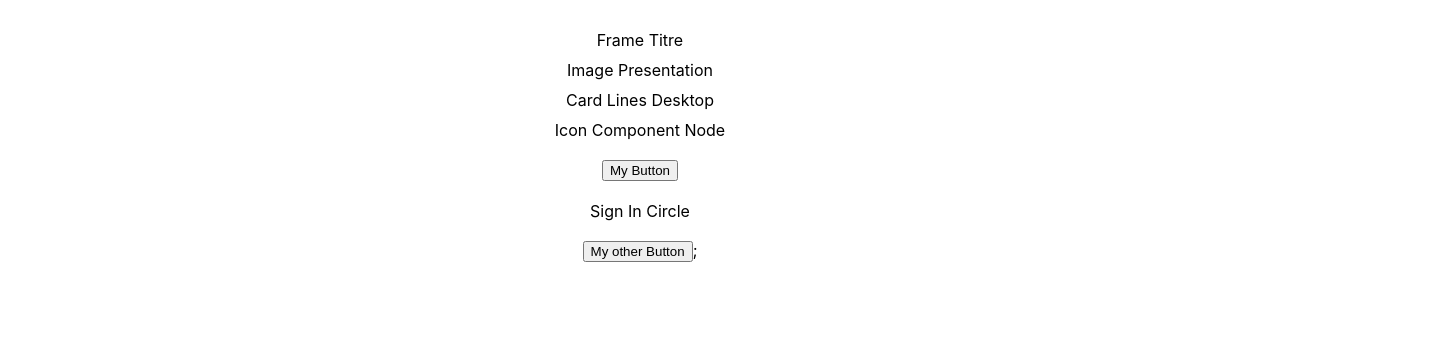
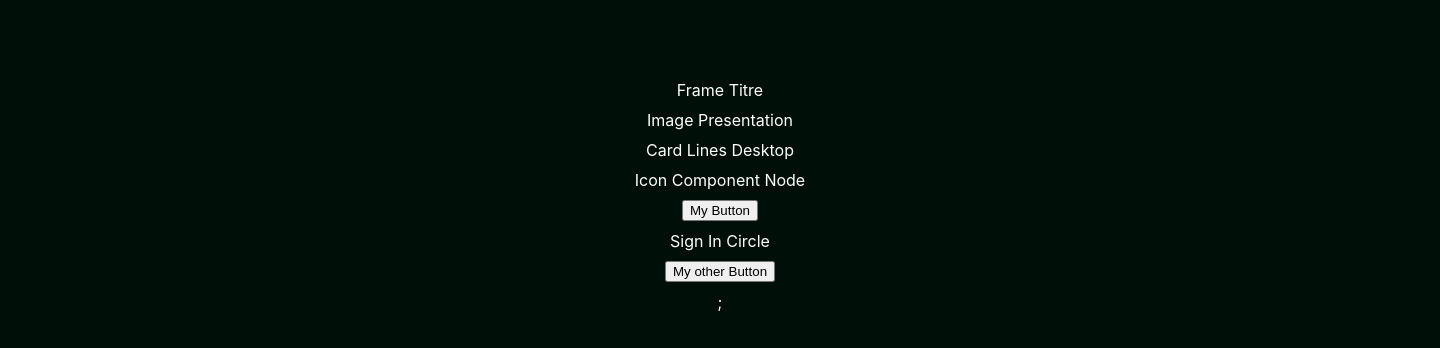
Before and after one commit to Micheeeeel/yvy-frontend, a React (Create React App) app: page / in a window 1280 px wide. Shown: the top 348 px of the page, 1440 px wide, since content can reach past the window. Built offline with nearby package versions, Linux system fonts and the light colour scheme.

Commit message:
feat: Refactor FrameLandingPage component structure and styling

```diff
--- a/src/App.js
+++ b/src/App.js
@@ -1,6 +1,6 @@
 // src/App.js
 import React from "react";
-import FrameLandingPage from "./components/FrameLandingPage";
+import FrameLandingPage from "./components/frameLandingPage/FrameLandingPage";
 import "./App.css";
 
 function App() {
--- a/src/components/FrameLandingPage.jsx
+++ /dev/null
@@ -1,24 +0,0 @@
-import React from "react";
-import FrameTitre from "./FrameTitre";
-import ImagePresentation from "./ImagePresentation";
-import CardLinesDesktop from "./CardLinesDesktop";
-import IconComponentNode from "./IconComponentNode";
-import MyButton from "./MyButton";
-import SignInCircle from "./SignInCircle";
-import "./style.css";
-
-const FrameLandingPage = () => {
-  return (
-    <div className="frame-landing-page">
-      <FrameTitre />
-      <ImagePresentation />
-      <CardLinesDesktop />
-      <IconComponentNode />
-      <MyButton />
-      <SignInCircle />
-      <button>My other Button</button>;
-    </div>
-  );
-};
-
-export default FrameLandingPage;
--- /dev/null
+++ b/src/components/frameLandingPage/FrameLandingPage.css
@@ -0,0 +1,29 @@
+@import "../styles/styleguide.css";
+
+.frame-landing-page {
+  width: 1440px;
+  height: 2400px;
+  overflow: hidden; /* Equivalent de "Clip content" */
+  opacity: 1; /* 100% opacity */
+  position: relative; /* Conteneur principal, définit le contexte de positionnement */
+  background-color: var(
+    --black
+  ); /* Nous utiliserons une variable CSS pour la couleur de fond */
+  /*tout les couleurs de text doivent être en blanc*/
+  color: white;
+}
+
+/* src/components/FrameLandingPage/FrameLandingPage.css */
+.landing-page {
+  align-items: center;
+  display: flex;
+  flex-direction: column;
+  gap: 10px;
+  height: 2572px;
+  overflow: hidden;
+  padding: 80px 0px;
+  position: absolute; /* Positionné par rapport au conteneur parent */
+  left: 0;
+  top: 0;
+  width: 1440px;
+}
--- /dev/null
+++ b/src/components/frameLandingPage/FrameLandingPage.jsx
@@ -0,0 +1,26 @@
+import React from "react";
+import FrameTitre from "../FrameTitre";
+import ImagePresentation from "../ImagePresentation";
+import CardLinesDesktop from "../CardLinesDesktop";
+import IconComponentNode from "../IconComponentNode";
+import MyButton from "../MyButton";
+import SignInCircle from "../SignInCircle";
+import "./FrameLandingPage.css";
+
+const FrameLandingPage = () => {
+  return (
+    <div className="frame-landing-page">
+      <div className="landing-page">
+        <FrameTitre />
+        <ImagePresentation />
+        <CardLinesDesktop />
+        <IconComponentNode />
+        <MyButton />
+        <SignInCircle />
+        <button>My other Button</button>;
+      </div>
+    </div>
+  );
+};
+
+export default FrameLandingPage;
--- a/src/components/style.css
+++ /dev/null
@@ -1,10 +0,0 @@
-/* src/style.css */
-.frame-landing-page {
-  padding: 20px;
-  text-align: center;
-}
-
-.frame-landing-page div,
-.frame-landing-page button {
-  margin: 10px 0;
-}
--- /dev/null
+++ b/src/components/styles/styleguide.css
@@ -0,0 +1,8 @@
+:root {
+  --alert: rgba(191, 33, 30, 1);
+  --black: rgba(0, 15, 8, 1);
+  --primary: rgba(58, 119, 81, 1);
+  --primary-lighten: rgba(77, 139, 103, 0.8);
+  --secondary: rgba(240, 135, 0, 1);
+  --ternary: rgba(239, 202, 8, 1);
+}
```
